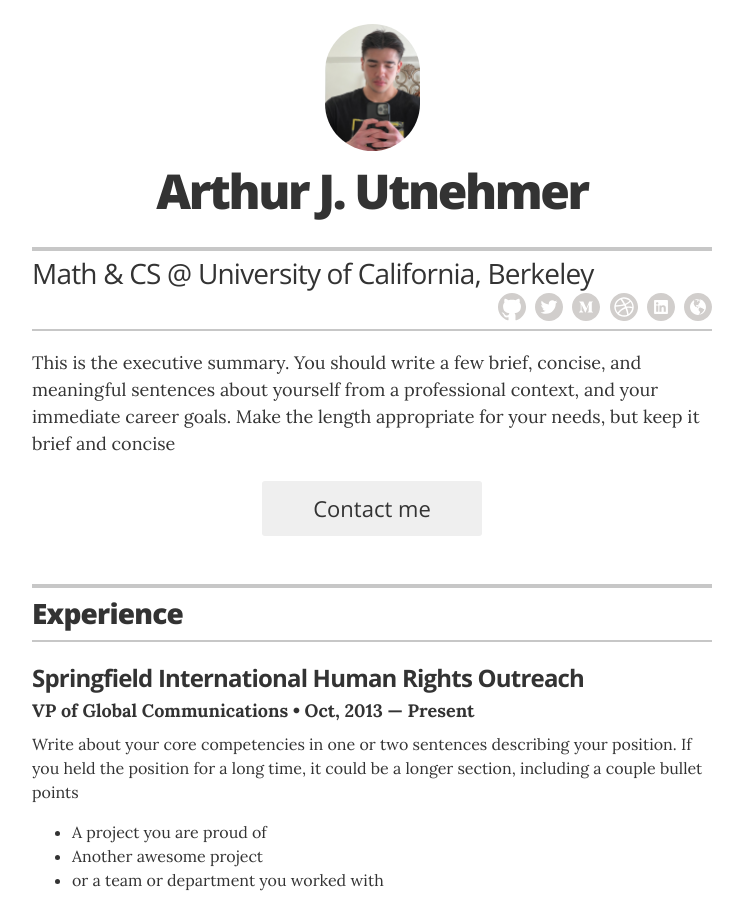
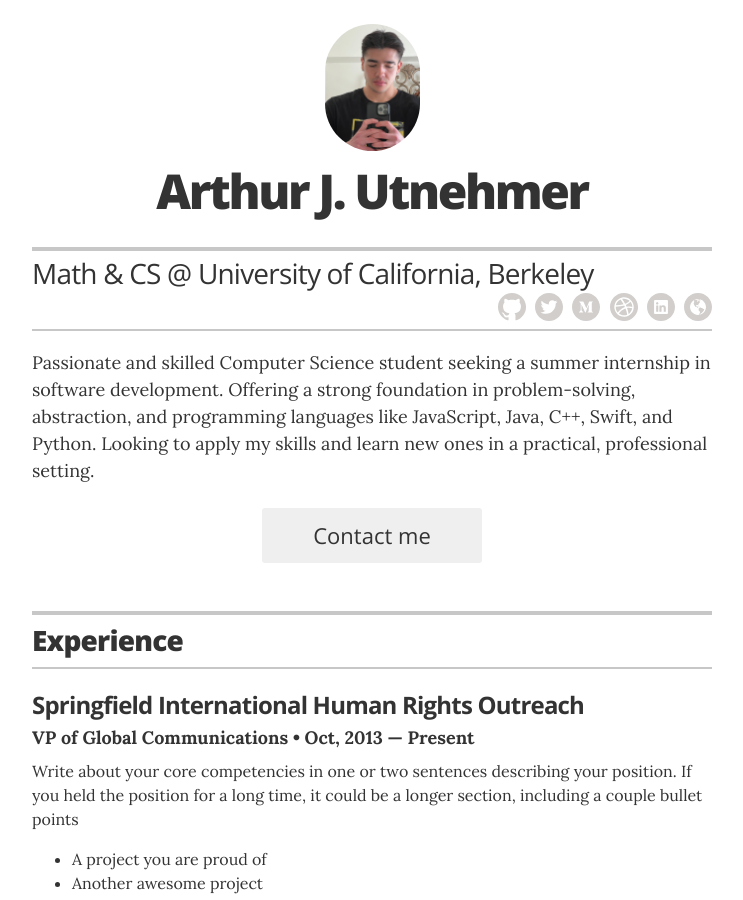
Before and after one commit to arthurutnehmer/Resume, a Jekyll site: the page built from index.html, in a window 1280 px wide and 900 px high. Shown: the whole window, without its empty margins (268-1011 px from the left). Built offline with Jekyll 4.4.1, drawn with Linux system fonts in a browser that asks for light colours.

Commit message:
Added intro.

```diff
--- a/_config.yml
+++ b/_config.yml
@@ -23,7 +23,7 @@
 resume_header_contact_info:     "742 Evergreen Terrace, Springfield • 555-7334 • lisasimpson@youremailaddress.com"
 display_header_contact_info:    "false"
 
-resume_header_intro: "<p>This is the executive summary. You should write a few brief, concise, and meaningful sentences about yourself from a professional context, and your immediate career goals. Make the length appropriate for your needs, but keep it brief and concise</p>"
+resume_header_intro: "<p>Passionate and skilled Computer Science student seeking a summer internship in software development. Offering a strong foundation in problem-solving, abstraction, and programming languages like JavaScript, Java, C++, Swift, and Python. Looking to apply my skills and learn new ones in a practical, professional setting.</p>"
 
 # use "yes" to display the email contact button,
 # "no" to display an "I'm not looking for work" message,
```
